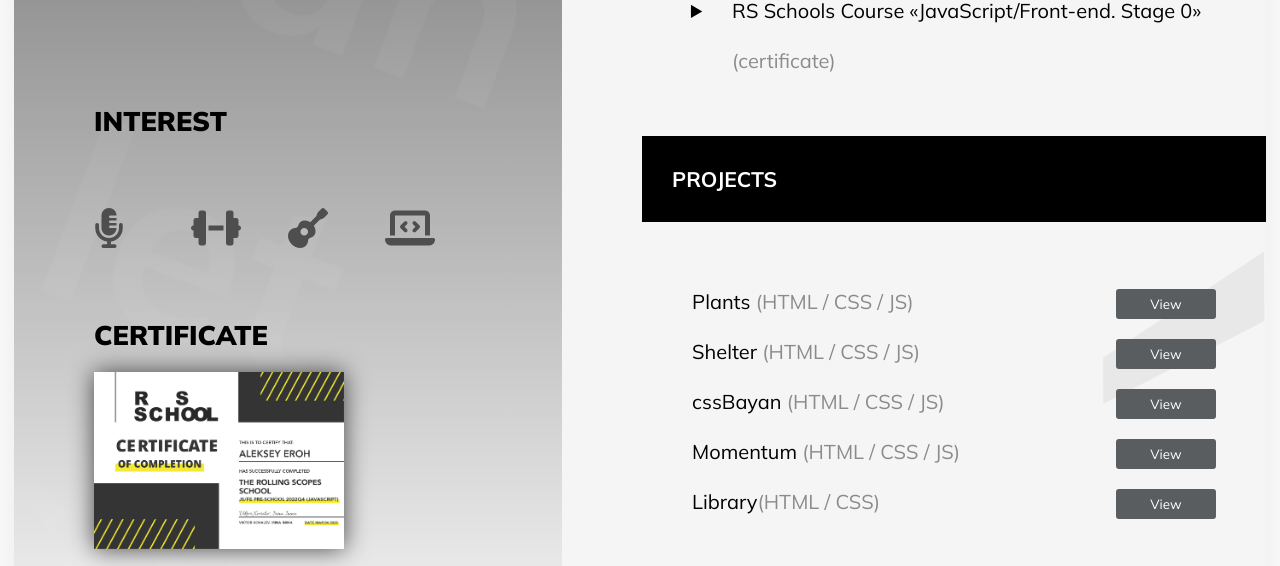
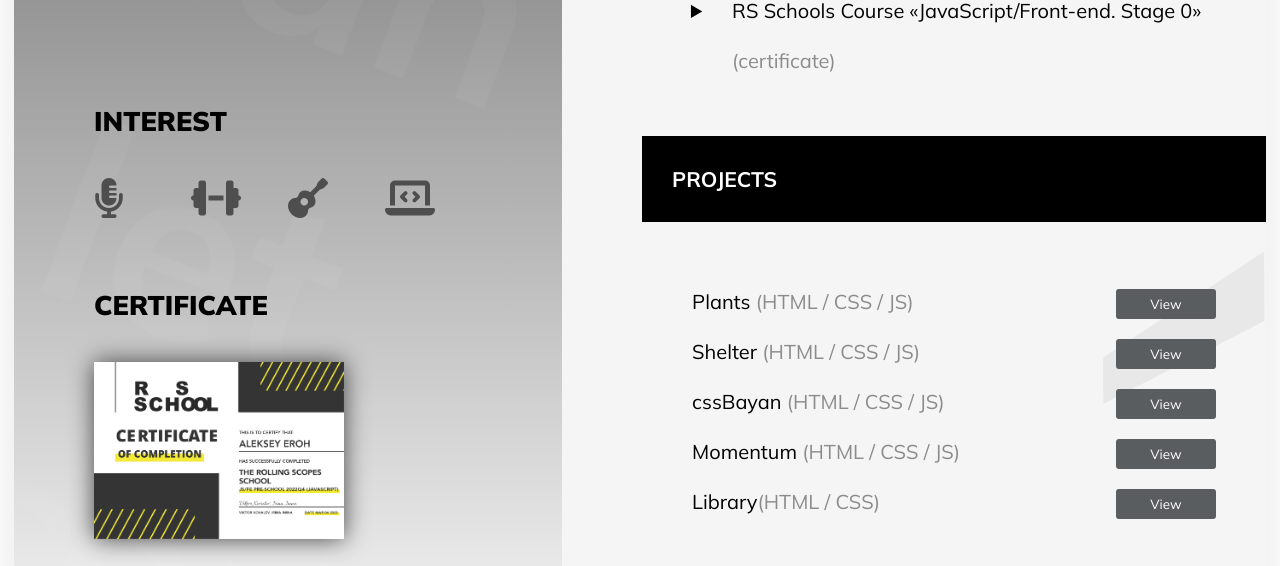
Before and after one commit to alekseyeroh/rsschool-cv, a plain HTML site: page index.html in a window 1280 px wide. Shown: the part 2234-2800 px from the top of the page. Drawn offline with Linux system fonts and the light colour scheme.

Commit message:
refactor: change html file

```diff
--- a/style.css
+++ b/style.css
@@ -127,7 +127,7 @@ body {
 }
 
 .title__contact {
-  font-size: 1.5em;
+  font-size: 27px;
   padding-bottom: 60px;
 }
 
@@ -198,7 +198,7 @@ body {
 }
 
 .title__language {
-  font-size: 1.5em;
+  font-size: 27px;
   font-weight: 900;
   padding-bottom: 30px;
 }
@@ -259,9 +259,8 @@ body {
 }
 
 .title__interest {
-  font-size: 1.5em;
+  font-size: 27px;
   font-weight: 900;
-  padding-bottom: 30px;
 }
 
 .interest_items {
@@ -274,9 +273,9 @@ body {
 
 /*Certificate*/
 .title__certificate {
-  font-size: 1.5em;
+  font-size: 27px;
   font-weight: 900;
-  padding-bottom: 20px;
+  padding-bottom: 40px;
 }
 
 .certificate {
```
